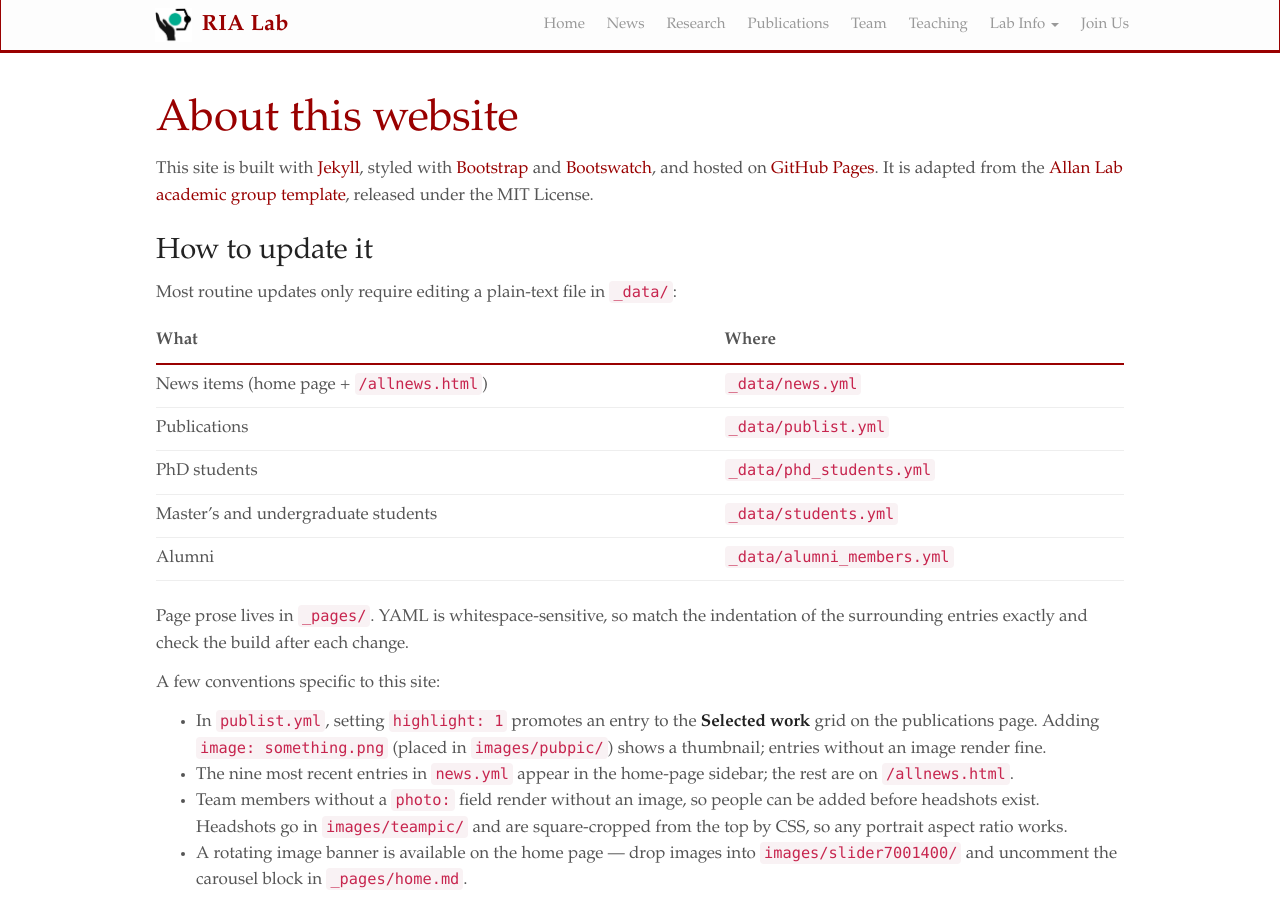
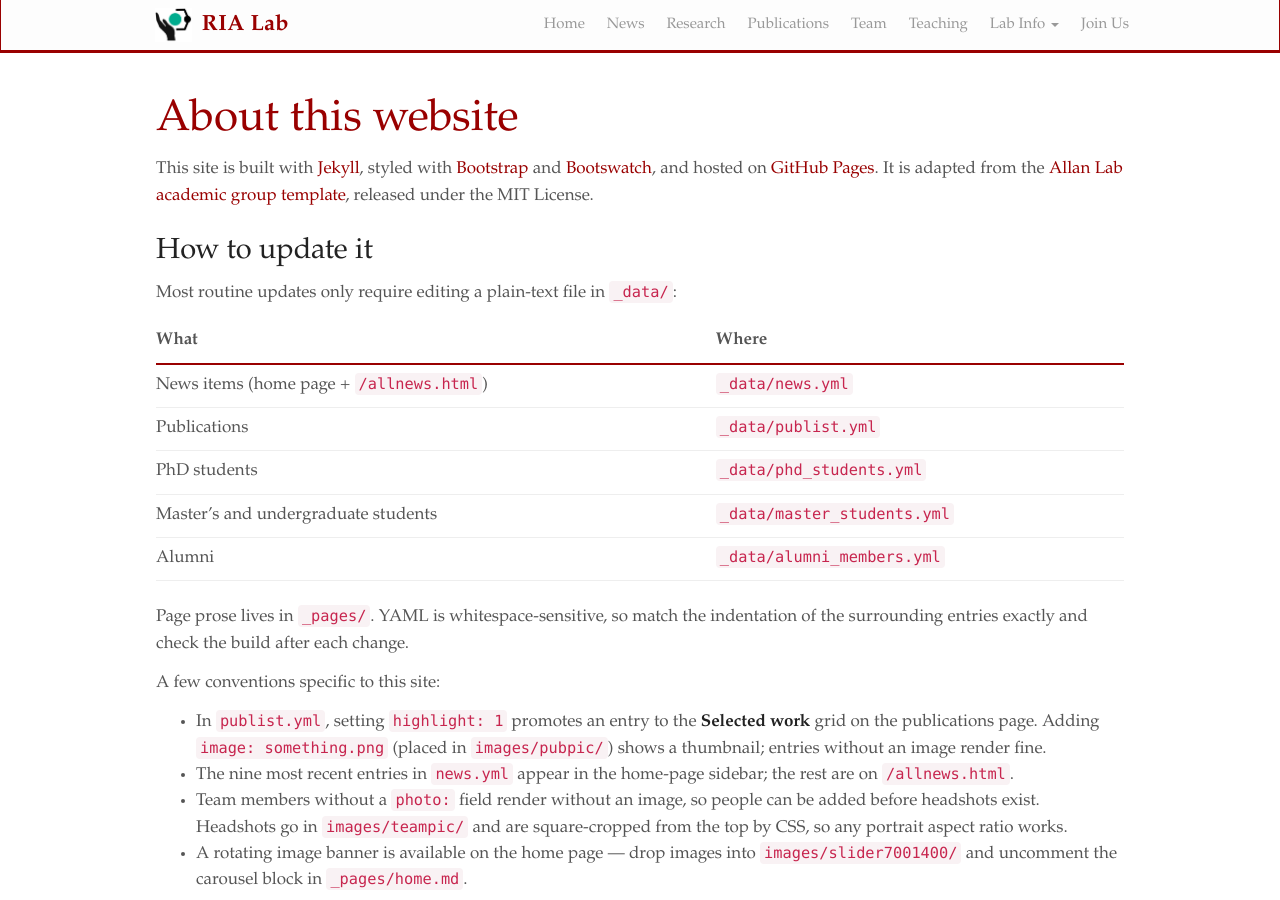
Before and after one commit to reliable-interactive-autonomy-lab/reliable-interactive-autonomy-lab.github.io, a Jekyll site: the page built from _pages/aboutwebsite.md, in a window 1280 px wide and 900 px high. Built offline with Jekyll 4.4.1, drawn with Linux system fonts in a browser that asks for light colours; nearby versions of some CDN libraries.

Commit message:
Rename students data file to master_students.yml

```diff
--- a/_pages/aboutwebsite.md
+++ b/_pages/aboutwebsite.md
@@ -20,7 +20,7 @@ Most routine updates only require editing a plain-text file in `_data/`:
 | News items (home page + `/allnews.html`) | `_data/news.yml` |
 | Publications | `_data/publist.yml` |
 | PhD students | `_data/phd_students.yml` |
-| Master's and undergraduate students | `_data/students.yml` |
+| Master's and undergraduate students | `_data/master_students.yml` |
 | Alumni | `_data/alumni_members.yml` |
 
 Page prose lives in `_pages/`. YAML is whitespace-sensitive, so match the indentation of the surrounding entries exactly and check the build after each change.
```
